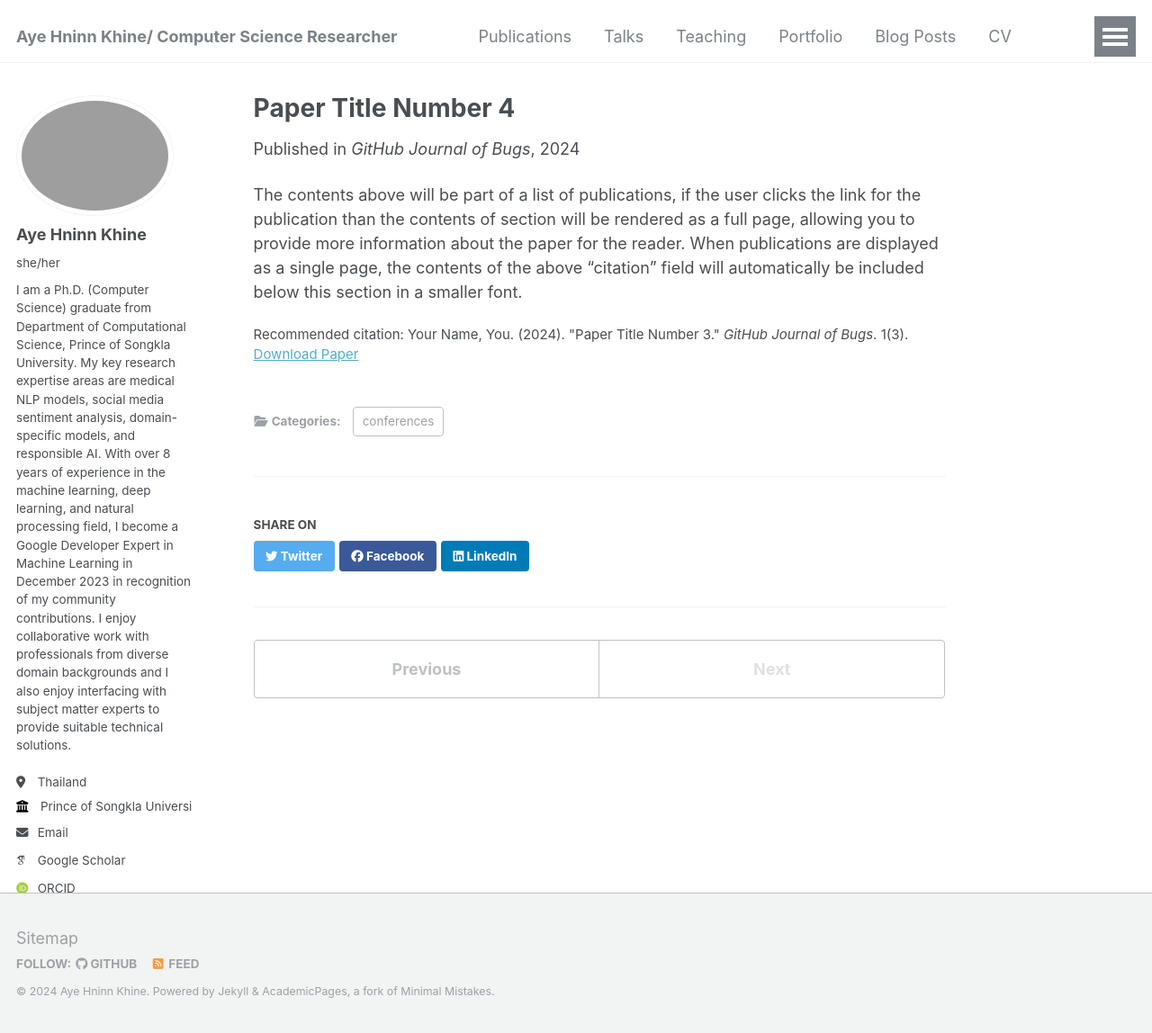
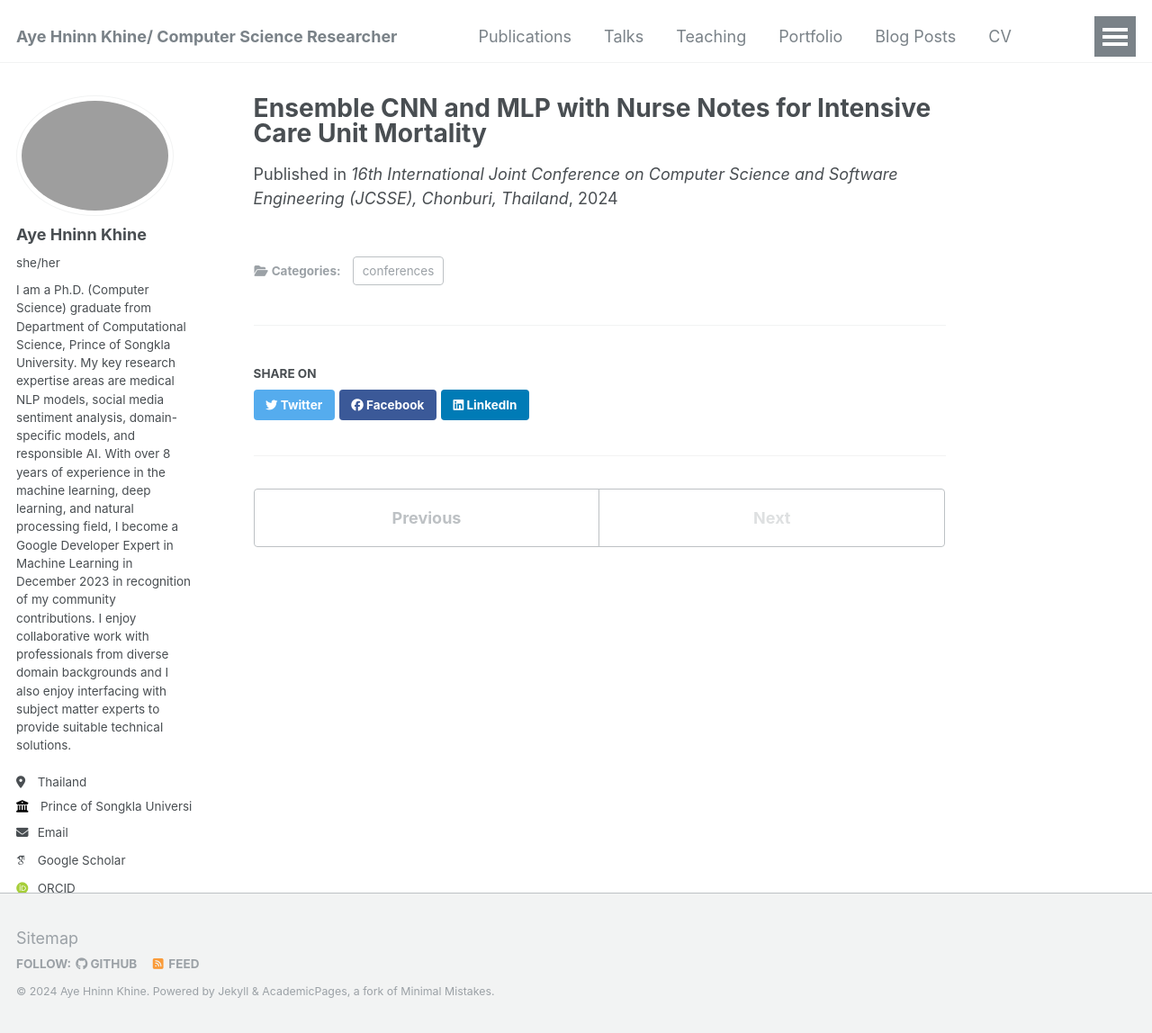
Before and after one commit to ayehninnkhine/ayehninnkhine.github.io, a Jekyll site: the page built from _publications/2024-02-17-paper-title-number-4.md, in a window 1280 px wide and 1148 px high. Shown: the whole window at 90% size. Built offline with Jekyll 4.4.1, drawn with Linux system fonts in a browser that asks for light colours; some web fonts are replaced.

Commit message:
Update 2024-02-17-paper-title-number-4.md

```diff
--- a/_publications/2024-02-17-paper-title-number-4.md
+++ b/_publications/2024-02-17-paper-title-number-4.md
@@ -1,13 +1,9 @@
 ---
-title: "Paper Title Number 4"
+title: "Ensemble CNN and MLP with Nurse Notes for Intensive Care Unit Mortality"
 collection: publications
 category: conferences
 permalink: /publication/2024-02-17-paper-title-number-4
-excerpt: 'This paper is about fixing template issue #693.'
 date: 2024-02-17
-venue: 'GitHub Journal of Bugs'
-paperurl: 'http://academicpages.github.io/files/paper3.pdf'
-citation: 'Your Name, You. (2024). &quot;Paper Title Number 3.&quot; <i>GitHub Journal of Bugs</i>. 1(3).'
+venue: '16th International Joint Conference on Computer Science and Software Engineering (JCSSE), Chonburi, Thailand'
+paperurl: 'https://doi.org/10.1109/JCSSE.2019.8864184'
 ---
-
-The contents above will be part of a list of publications, if the user clicks the link for the publication than the contents of section will be rendered as a full page, allowing you to provide more information about the paper for the reader. When publications are displayed as a single page, the contents of the above "citation" field will automatically be included below this section in a smaller font.
```
